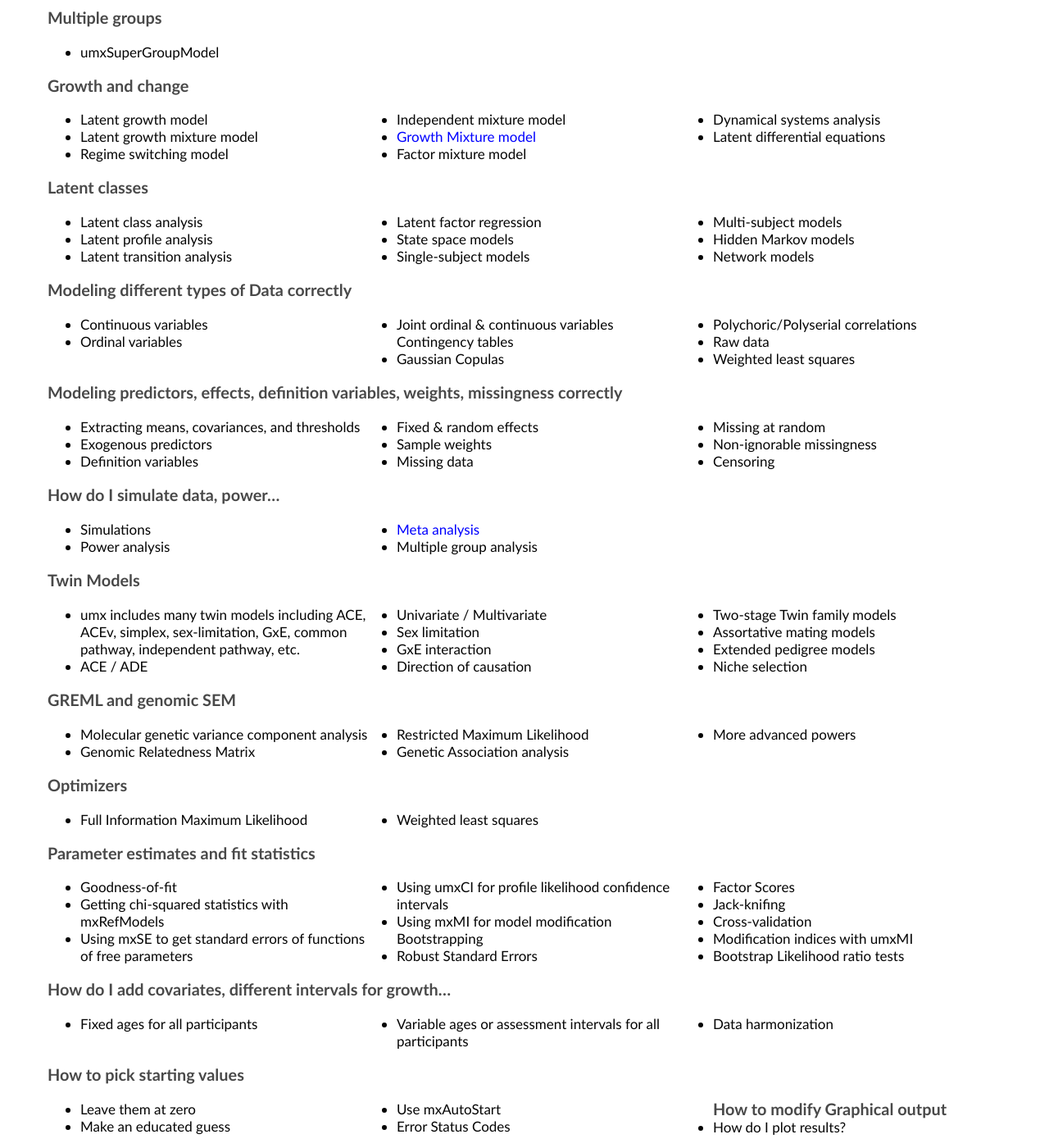
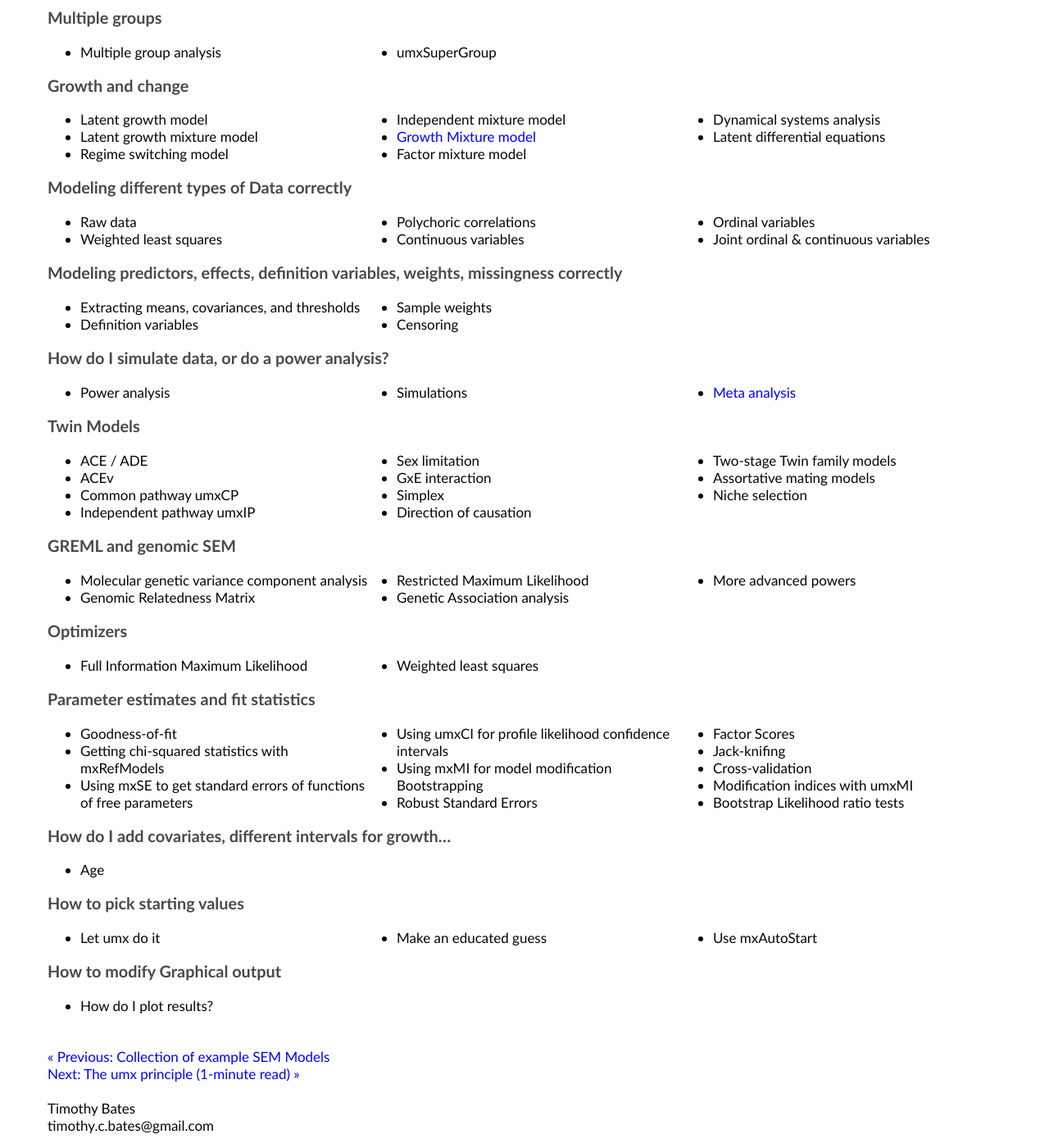
Before and after one commit to tbates/tbates.github.io, a Jekyll site: the page built from _posts/2001-06-20-examples-organized.markdown, in a window 1280 px wide and 1400 px high, scrolled down 627 px. Shown: the whole window at 82% size. Built offline with Jekyll 4.4.1, drawn with Linux system fonts in a browser that asks for light colours.

Commit message:
no message

```diff
--- a/_posts/2001-06-20-examples-organized.markdown
+++ b/_posts/2001-06-20-examples-organized.markdown
@@ -49,8 +49,8 @@ categories: basic
 <!-- * Test equating -->
 
 ### Multiple groups
-* umxSuperGroupModel
-
+* Multiple group analysis
+* umxSuperGroup
 
 ### Growth and change
 * Latent growth model
@@ -70,7 +70,6 @@ categories: basic
 * Multilevel mediation models Moderation
 * Mediated moderation models
 * Product of latent variables
--->
 
 ### Latent classes
 * Latent class analysis
@@ -82,44 +81,44 @@ categories: basic
 * Multi-subject models
 * Hidden Markov models
 * Network models
+-->
 
 ### Modeling different types of Data correctly
+* Raw data
+* Weighted least squares
+* Polychoric correlations
 * Continuous variables
 * Ordinal variables
-* Joint ordinal & continuous variables Contingency tables
-* Gaussian Copulas
-* Polychoric/Polyserial correlations
-* Raw data
-* Weighted least squares
+* Joint ordinal & continuous variables
 
 ### Modeling predictors, effects, definition variables, weights, missingness correctly
 * Extracting means, covariances, and thresholds
-* Exogenous predictors
 * Definition variables
-* Fixed & random effects
+<!-- * Fixed & random effects -->
 * Sample weights
-* Missing data
-* Missing at random
-* Non-ignorable missingness
+<!-- * Missing data -->
+<!-- * Missing at random -->
+<!-- * Non-ignorable missingness -->
 * Censoring
 
-### How do I simulate data, power...
+### How do I simulate data, or do a power analysis?
+* Power analysis
 * Simulations
-* Power analysis
 * [Meta analysis](https://cran.r-project.org/web/packages/metaSEM/vignettes/Examples.html)
-* Multiple group analysis
 
 ### Twin Models
-* umx includes many twin models including ACE, ACEv, simplex, sex-limitation, GxE, common pathway, independent pathway, etc.
 * ACE / ADE
-* Univariate / Multivariate
+* ACEv
+* Common pathway umxCP
+* Independent pathway umxIP
 * Sex limitation
 * GxE interaction
+* Simplex
 * Direction of causation
 * Two-stage Twin family models
 * Assortative mating models
-* Extended pedigree models
 * Niche selection
+<!-- * Extended pedigree models -->
 
 ### GREML and genomic SEM
 * Molecular genetic variance component analysis
@@ -146,14 +145,14 @@ categories: basic
 * Bootstrap Likelihood ratio tests
 
 ### How do I add covariates, different intervals for growth...
-* Fixed ages for all participants
-* Variable ages or assessment intervals for all participants
-* Data harmonization
+* Age
+<!-- * Variable ages or assessment intervals for all participants -->
+<!-- * Data harmonization -->
 
 ### How to pick starting values
- * Leave them at zero
+ * Let umx do it
  * Make an educated guess
  * Use mxAutoStart
- * Error Status Codes
+
 ### How to modify Graphical output
   * How do I plot results?
```
